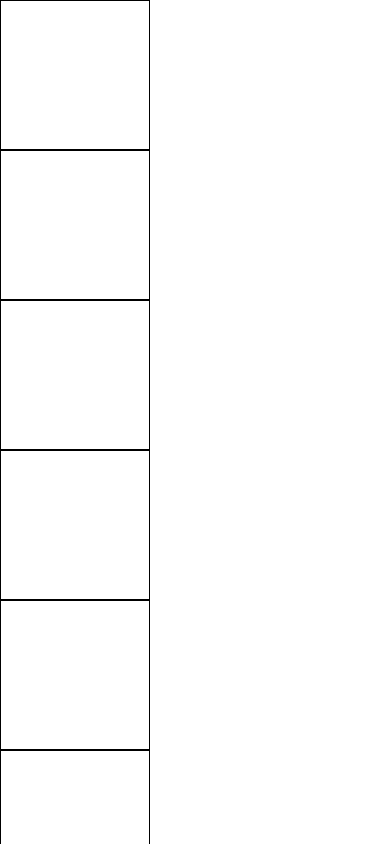
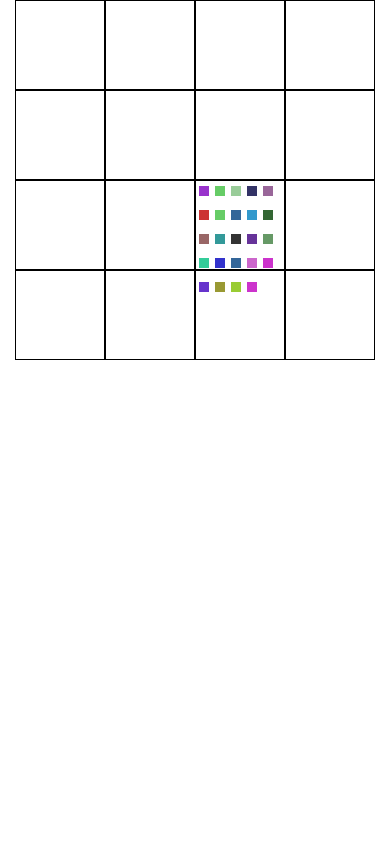
Before and after one commit to kralinc/hungergames-js, a plain HTML site: page index.html in a window 390 px wide. Both pictures are taken after a click on the button "Start". Shown: the top 844 px of the page. Drawn offline with nearby package versions, Linux system fonts and the light colour scheme.

Commit message:
responsive map, among other tweaks I forgot

```diff
--- a/css/main.css
+++ b/css/main.css
@@ -12,17 +12,34 @@
 }
 
 #map-container {
-    width: 615px;
-    overflow: auto;
+    /* width: 615px; */
+    /* overflow: auto; */
+    display: flex;
+    flex-wrap: wrap;
 }
 
 .tile {
-    width: 150px;
-    height: 150px;
+    /* width: 150px;
+    height: 150px; */
     box-sizing: border-box;
     border: 1px solid black;
-    display: inline-block;
-    overflow: auto;
+    /* display: inline-block;
+    overflow: auto; */
+    position: relative;
+    flex-basis: 25%;
+}
+
+.tile::before {
+    content: '';
+    display: block;
+    padding-top: 100%;
+  }
+
+.tile-content {
+    position: absolute;
+    top: 0; left: 0;
+    height: 100%;
+    width: 100%;
 }
 
 #printout, #stats {
--- a/index.html
+++ b/index.html
@@ -41,7 +41,7 @@
 
         <div id="game-container" class="container-fluid hidden">
             <div class="row">
-                <div id="map-container" class="col-5">
+                <div id="map-container" class="col-12 col-lg-5">
 
                 </div>
                 <div id="printout" class="col-12 col-lg-2">
--- a/js/object.js
+++ b/js/object.js
@@ -46,6 +46,7 @@ class ItemUtil {
             {name: 'an apple', strength: 0.5},
             {name: 'yogurt', strength: 1},
             {name: 'trail mix', strength: 2},
+            {name: 'a poison potato', strength: 0.05},
         ],
         'water': [
             {name: 'water', strength: 2},
--- a/js/run.js
+++ b/js/run.js
@@ -96,7 +96,7 @@ function compileTributes()
         tributes.push(new Tribute(i * 2, trib1Name, districtName, trib1Color, "warm", SINGLETON.map, SINGLETON));
         let lastTribute = tributes[tributes.length - 1];
         //create tribute 1 piece on board
-        $(`#tile-${lastTribute.position.x}-${lastTribute.position.y}`)
+        $(`#tile-${lastTribute.position.x}-${lastTribute.position.y}-content`)
         .append(`<div
                     id='trib-${lastTribute.id}'
                     class='tribute'
@@ -117,7 +117,7 @@ function compileTributes()
         tributes.push(new Tribute(i * 2 + 1, trib2Name, districtName, trib2Color, "warm", SINGLETON.map, SINGLETON));
         lastTribute = tributes[tributes.length - 1];
         //Create tribute 2 piece on board
-        $(`#tile-${lastTribute.position.x}-${lastTribute.position.y}`)
+        $(`#tile-${lastTribute.position.x}-${lastTribute.position.y}-content`)
         .append(`<div
                     id='trib-${lastTribute.id}'
                     class='tribute'
@@ -140,19 +140,23 @@ function compileTributes()
 
 function createMap()
 {
+    // for (let i = 0; i < SINGLETON.map.size; i++)
+    // {
+    //     $("#map-container").append(`<div id='map-row-${i}' class='row'></div>`);
+    //     for (let j = 0; j < SINGLETON.map.size; j++)
+    //     {
+    //         $(`#map-row-${i}`).append(`<div id='tile-${j}-${i}' class='tile'></div>`)
+    //     }
+    // }
     for (let i = 0; i < SINGLETON.map.size; i++)
     {
-        $("#map-container").append(`<div id='map-row-${i}' class='row'></div>`);
         for (let j = 0; j < SINGLETON.map.size; j++)
         {
-            $(`#map-row-${i}`).append(`<div id='tile-${j}-${i}' class='tile'></div>`)
+            //$("#map-container").append(`<div id='map-row-${i}' class='row'></div>`);
+            $(`#map-container`).append(`<div id='tile-${j}-${i}' class='tile'></div>`);
+            $(`#tile-${j}-${i}`).append(`<div id='tile-${j}-${i}-content' class='tile-content'></div>`);
         }
     }
-    // for (let i = 0; i < SINGLETON.map.size * SINGLETON.map.size; i++)
-    // {
-    //     const newRow = `<div class='tile'></div>`
-    //     $("#map-container").append(newRow);
-    // }
 }
 
 function putStatsInModal(t) {
--- a/js/singleton.js
+++ b/js/singleton.js
@@ -1,6 +1,10 @@
 import Map from './map.js';
 
 const EVENT_CHANCE = 0.06;
+
+/*
+    TODO: Land features that change what actions are possible in the area, as well as changing the graphics of the tile
+*/
 
 class Singleton {
     constructor(mapSize)
--- a/js/tribute.js
+++ b/js/tribute.js
@@ -43,17 +43,17 @@ class Tribute {
 
         if (this.hunger <= 0)
         {
-            this.singleton.putInDeathQueue(this);
             r.action = `${this.name} died of hunger.`;
             this.causeOfDeath = "Died of hunger.";
+            this.singleton.putInDeathQueue(this);
             return r;
         }
 
         if (this.thirst <= 0)
         {
-            this.singleton.putInDeathQueue(this);
             r.action = `${this.name} died of thirst.`;
             this.causeOfDeath = "Died of thirst.";
+            this.singleton.putInDeathQueue(this);
             return r;
         }
 
@@ -149,7 +149,7 @@ class Tribute {
 
         const mapItem = $(`#trib-${this.id}`);
         $(`#trib-${this.id}`).remove();
-        $(`#tile-${this.position.x}-${this.position.y}`).append(mapItem);
+        $(`#tile-${this.position.x}-${this.position.y}-content`).append(mapItem);
 
         if (Math.random() < MOVE_TRAP_CHANCE)
         {
@@ -229,17 +229,16 @@ class Tribute {
             this.inventory[item.type] = [];
         }
 
-        if (item.type == "weapon")
+        this.inventory[item.type].push(item);
+        if (item.type == "weapon" && this.inventory[item.type].length > 1)
         {
-            if ((this.inventory["weapon"][0] && this.inventory["weapon"][0].strength < item.strength)
-            || !this.inventory["weapon"][0])
+            if (this.inventory[item.type][0].strength < this.inventory[item.type][1].strength)
             {
-                this.inventory["weapon"][0] = item;
-                return;
+                this.inventory[item.type].shift();
+            }else {
+                this.inventory[item.type].pop();
             }
         }
-
-        this.inventory[item.type].push(item);
     }
 
     #fight(phase)
@@ -250,7 +249,8 @@ class Tribute {
 
         if (phase == "night" && opponent.sleeping)
         {
-
+            // TODO implement
+            return `${this.name} watches ${opponent.name} while they sleep`;
         }
         else
         {
--- a/js/util.js
+++ b/js/util.js
@@ -116,6 +116,11 @@ class Util {
 
         return firstNames[Util.randInt(0, firstNames.length - 1)] + " " + lastNames[Util.randInt(0, lastNames.length - 1)];
     }
+
+    getFlavorText(type)
+    {
+
+    }
 }
 
 export {Pos, Util};
```
